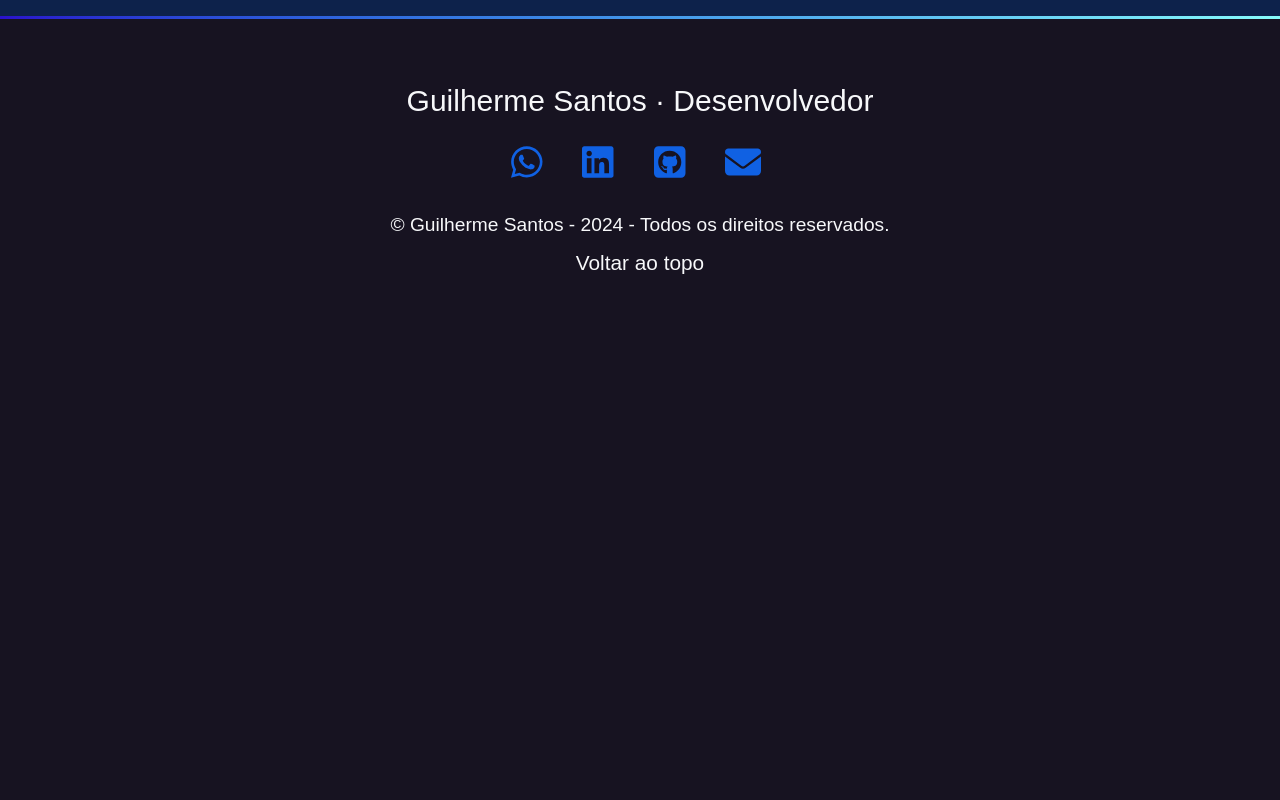
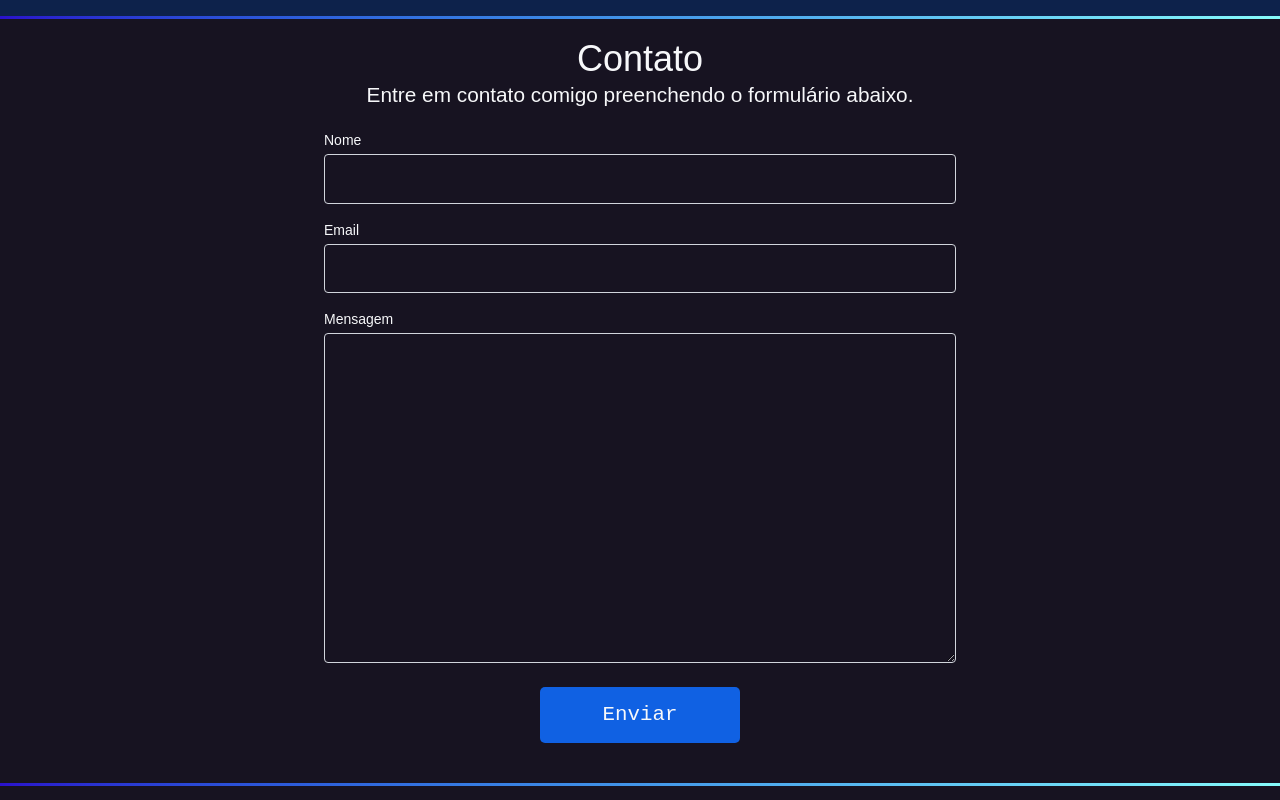
Before and after one commit to guisantosfr/portfolio, a Next.js app: page / in a window 1280 px wide. Shown: the part 2800-3600 px from the top of the page. Before the commit the page ends 3142 px from the top, so only its background shows below. Built offline with nearby package versions, Linux system fonts and the light colour scheme.

Commit message:
Adicionado formulario de contato para meu email

```diff
--- a/package.json
+++ b/package.json
@@ -16,12 +16,14 @@
     "@fortawesome/react-fontawesome": "^0.2.2",
     "@vercel/analytics": "^1.5.0",
     "next": "^15.3.0",
+    "nodemailer": "^7.0.11",
     "react": "^19.0.0",
     "react-dom": "^19.0.0"
   },
   "devDependencies": {
     "@tailwindcss/postcss": "^4",
     "@types/node": "^20",
+    "@types/nodemailer": "^7.0.4",
     "@types/react": "^19",
     "@types/react-dom": "^19",
     "tailwindcss": "^4",
--- /dev/null
+++ b/src/app/api/send-email/route.ts
@@ -0,0 +1,35 @@
+import nodemailer from "nodemailer";
+
+export async function POST(req: Request) {
+    const { name, email, message } = await req.json();
+
+    try {
+        const transporter = nodemailer.createTransport({
+            host: "smtp.gmail.com",
+            port: 465,
+            secure: true,
+            auth: {
+                user: process.env.MAIL_USER,
+                pass: process.env.MAIL_PASS,
+            },
+        });
+
+        await transporter.sendMail({
+            from: email,
+            to: process.env.MAIL_USER,
+            subject: `Mensagem recebida pelo portfólio`,
+            html: `
+                <p><strong>Nome:</strong> ${name}</p>
+                <p><strong>Email:</strong> ${email}</p>
+                <p><strong>Mensagem:</strong></p>
+                <p>${message}</p>
+            `,
+        });
+
+        return new Response(JSON.stringify({ ok: true }), { status: 200 });
+
+    } catch (error) {
+        console.error(error);
+        return new Response(JSON.stringify({ error: "Erro ao enviar email" }), { status: 500 });
+    }
+}
--- a/src/app/page.tsx
+++ b/src/app/page.tsx
@@ -1,3 +1,4 @@
+import ContactForm from "@/components/ContactForm";
 import Footer from "@/components/Footer";
 import Gradient from "@/components/Gradient";
 import Header from "@/components/Header";
@@ -19,6 +20,8 @@ export default function Home() {
       <Gradient />
       <Techs mainTechs={mainTechs} secondaryTechs={secondaryTechs} />
       <Gradient />
+      <ContactForm />
+      <Gradient />
       <Footer />
     </div>
   );
--- /dev/null
+++ b/src/components/ContactForm.tsx
@@ -0,0 +1,73 @@
+'use client';
+
+import { useState } from "react";
+
+export default function ContactForm() {
+    const [loading, setLoading] = useState(false);
+
+    const sendEmail = async (e: React.FormEvent<HTMLFormElement>) => {
+        e.preventDefault();
+
+        if (loading) return; // impede duplo clique (extra safety)
+        setLoading(true);
+
+        const form = e.currentTarget;
+        const fd = new FormData(form);
+
+        const data = Object.fromEntries(fd.entries());
+
+        const res = await fetch("/api/send-email", {
+            method: "POST",
+            headers: { "Content-Type": "application/json" },
+            body: JSON.stringify(data),
+        });
+
+        if (res.ok) {
+            alert("Mensagem enviada com sucesso!");
+            form.reset();
+        } else {
+            alert("Erro ao enviar mensagem.");
+        }
+
+        setLoading(false);
+    };
+
+    return (
+        <section id="contact" className="max-w-2xl mx-auto p-5">
+            <h2 className="text-2xl sm:text-4xl text-center">Contato</h2>
+            <h3 className="text-center my-4">Entre em contato comigo preenchendo o formulário abaixo.</h3>
+
+            <form className="flex flex-col gap-4 my-5" onSubmit={sendEmail}>
+                <div>
+                    <label className="block text-sm font-medium mb-1" htmlFor="name">Nome</label>
+                    <input className="w-full border border-gray-300 p-2 rounded" type="text" id="name" name="name" required />
+                </div>
+
+                <div>
+                    <label className="block text-sm font-medium mb-1" htmlFor="email">Email</label>
+                    <input className="w-full border border-gray-300 p-2 rounded" type="email" id="email" name="email" required />
+                </div>
+
+                <div>
+                    <label className="block text-sm font-medium mb-1" htmlFor="message">Mensagem</label>
+                    <textarea className="w-full border border-gray-300 p-2 rounded" id="message" name="message" rows={10} required></textarea>
+                </div>
+
+                <button
+                    className="btn w-50 mx-auto px-4 py-2 rounded bg-blue-600 text-white disabled:opacity-50 disabled:cursor-not-allowed"
+                    type="submit"
+                    disabled={loading}
+                >
+                    {loading ? (
+                        <span className="flex items-center gap-2">
+                            <span className="animate-spin border-2 border-white border-t-transparent rounded-full w-4 h-4"></span>
+                            Enviando...
+                        </span>
+                    ) : (
+                        "Enviar"
+                    )}
+                </button>
+            </form>
+        </section>
+    )
+}
--- a/src/components/Footer.tsx
+++ b/src/components/Footer.tsx
@@ -2,7 +2,6 @@
 
 import Link from 'next/link';
 import { FontAwesomeIcon } from '@fortawesome/react-fontawesome'
-import { faEnvelope } from '@fortawesome/free-solid-svg-icons';
 import { faWhatsapp, faLinkedin, faGithubSquare } from '@fortawesome/free-brands-svg-icons';
 
 export default function Footer() {
@@ -13,29 +12,22 @@ export default function Footer() {
       <ul className="list-none my-6 p-0 flex flex-wrap justify-center items-center gap-8 text-4xl">
         <li>
           <Link href="https://api.whatsapp.com/send?phone=5586988775657" target="_blank">
-          <FontAwesomeIcon icon={faWhatsapp} aria-hidden="true" className='mr-2 text-[#1061e3] hover:text-[#19aafe]' title="Whatsapp" />
+          <FontAwesomeIcon icon={faWhatsapp} aria-hidden="true" className='mr-2 text-[#1061e3] hover:text-[#19aafe]' aria-label="Whatsapp" />
             <span className="sr-only">Whatsapp</span>
           </Link>
         </li>
 
         <li>
           <Link href="https://www.linkedin.com/in/guisantosfr" target="_blank">
-            <FontAwesomeIcon icon={faLinkedin} aria-hidden="true" className='mr-2 text-[#1061e3] hover:text-[#19aafe]' title="Linkedin"/>
+            <FontAwesomeIcon icon={faLinkedin} aria-hidden="true" className='mr-2 text-[#1061e3] hover:text-[#19aafe]' aria-label="Linkedin"/>
             <span className="sr-only">LinkedIn</span>
           </Link>
         </li>
 
         <li>
           <Link href="https://www.github.com/guisantosfr" target="_blank">
-            <FontAwesomeIcon icon={faGithubSquare} aria-hidden="true" className='mr-2 text-[#1061e3] hover:text-[#19aafe]' title="Github" />
+            <FontAwesomeIcon icon={faGithubSquare} aria-hidden="true" className='mr-2 text-[#1061e3] hover:text-[#19aafe]' aria-label="Github" />
             <span className="sr-only">Github</span>
-          </Link>
-        </li>
-
-        <li>
-          <Link href="mailto:santosgui678@gmail.com" target="_blank">
-            <FontAwesomeIcon icon={faEnvelope} aria-hidden="true" className='mr-2 text-[#1061e3] hover:text-[#19aafe]' title="Email" />
-            <span className="sr-only">Email</span>
           </Link>
         </li>
       </ul>
```
Also changed, not shown: 1 other file (tests, documents, lock files or other folders).
